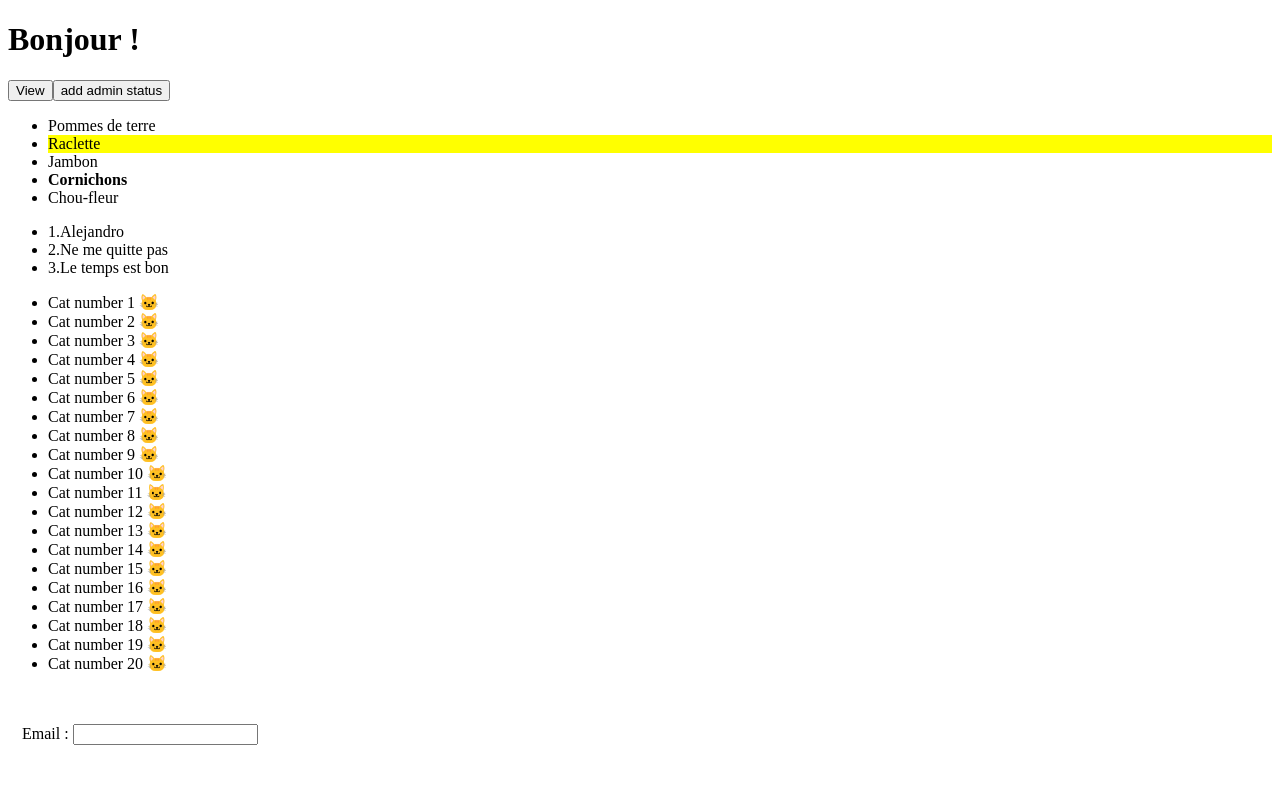
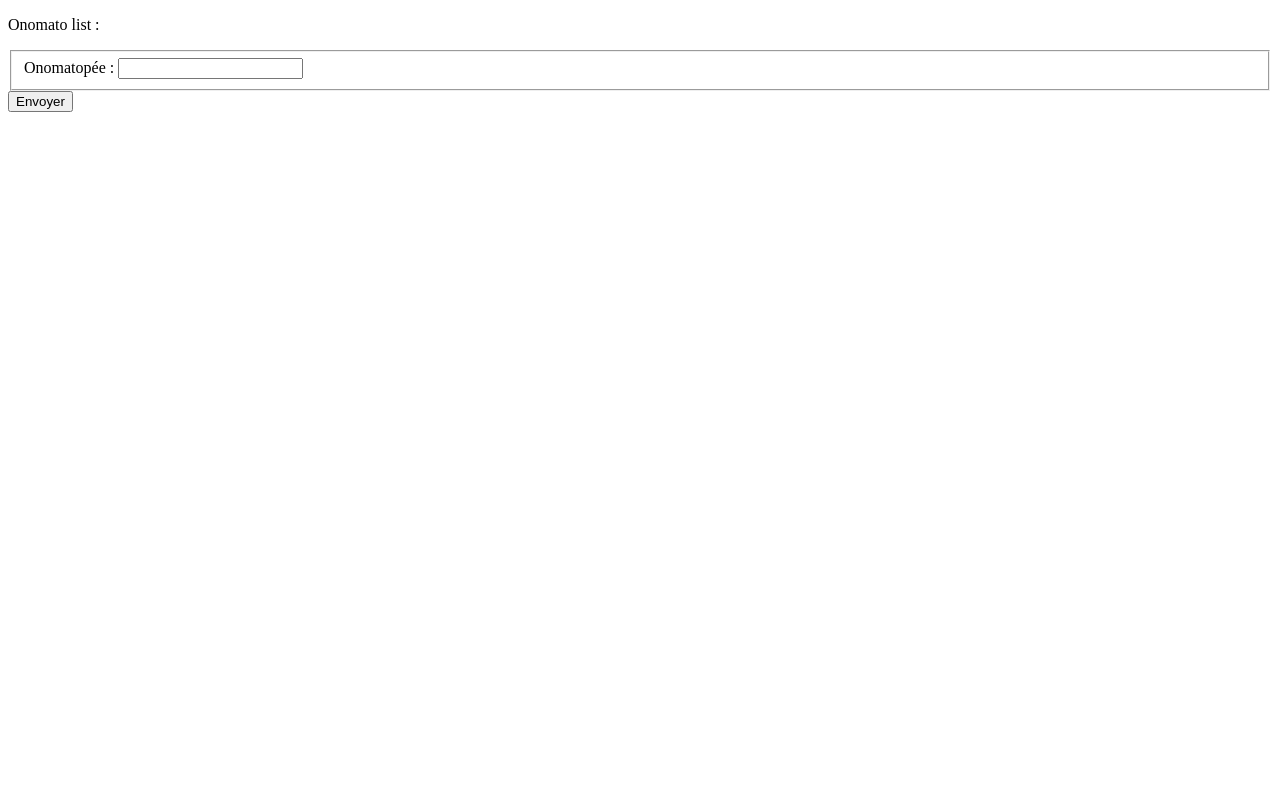
Before and after one commit to bfsylvain/blockAngularProject, an Angular app: page / in a window 1280 px wide. Shown: the top 789 px of the page. Built offline with nearby package versions, Linux system fonts and the light colour scheme.

Commit message:
exercise done

```diff
--- a/src/app/app.component.html
+++ b/src/app/app.component.html
@@ -1,25 +1,10 @@
 <main class="main">
-  <h1 [ngClass]="{'important': isAdmin}">Bonjour !</h1>
-  <button>View</button>
-  <button (click)="ToggleIsAdmin()">{{isAdmin ? 'remove admin status':'add admin status' }}</button>
-  @if(isAdmin){<button>Edit</button>}
-
-  <ul *ngIf="isGuestListDisplayed">
-    @if(IngredientNecessary){<li>Pommes de terre</li>}
-    <li [ngStyle]="{backgroundColor:isThisIngredientVital ? 'red' : 'yellow'}">Raclette</li>
-    <li>Jambon</li>
-    <li class="bold" [ngClass]="{ 'vital': isThisIngredientVital }">Cornichons</li>
-    <li>Chou-fleur</li>
+  <p>Onomato list :</p>
+  <ul>
+    <li *ngFor="let onomato of onOnomatopeiaList">{{ onomato }}</li>
   </ul>
-
-  <ul class="songList">
-    <li *ngFor="let song of playlist; let songNumber=index">{{songNumber + 1}}.{{song}}</li>
-  </ul>
-
-  <ul>
-    <li *ngFor="let _ of [].constructor(20); let catNumber=index"> Cat number {{ catNumber + 1 }} 🐱</li>
-  </ul>
-  <app-sign-up></app-sign-up>
-  <app-developer></app-developer>
+  <app-create-onomatopoeia-component
+    (sendOnomatopoeiaToParent)="onReceiveNewOnomatopeia($event)"
+  ></app-create-onomatopoeia-component>
 </main>
 <router-outlet></router-outlet>
--- a/src/app/app.component.ts
+++ b/src/app/app.component.ts
@@ -6,16 +6,11 @@ import { Component } from '@angular/core';
   styleUrls: ['./app.component.scss']
 })
 export class AppComponent {
-  title: string = 'Raclette party 🧀';
+  onOnomatopeiaList: string[]= [];
 
-  isThisIngredientVital: boolean = false
-  isGuestListDisplayed: boolean = true;
-  IngredientNecessary: boolean = true;
+  onReceiveNewOnomatopeia(event: string): void {
+    this.onOnomatopeiaList.push(event)
+    console.log(event)
+  }
 
-  ///////////////////// QUEST /////////////////////////
-  isAdmin: boolean = false;
-  playlist: string[] = ["Alejandro", "Ne me quitte pas", "Le temps est bon"];
-  ToggleIsAdmin() {
-    this.isAdmin = !this.isAdmin
-  }
 }
--- a/src/app/app.module.ts
+++ b/src/app/app.module.ts
@@ -9,6 +9,7 @@ import { UserProfileComponent } from './user-profile/user-profile.component';
 import { SignUpComponent } from './sign-up/sign-up.component';
 import { DeveloperComponent } from './developer/developer.component';
 import { SkillsComponent } from './skills/skills.component';
+import { CreateOnomatopoeiaComponentComponent } from './create-onomatopoeia-component/create-onomatopoeia-component.component';
 
 @NgModule({
   declarations: [
@@ -18,6 +19,7 @@ import { SkillsComponent } from './skills/skills.component';
     SignUpComponent,
     DeveloperComponent,
     SkillsComponent,
+    CreateOnomatopoeiaComponentComponent,
   ],
   imports: [
     BrowserModule,
--- /dev/null
+++ b/src/app/create-onomatopoeia-component/create-onomatopoeia-component.component.html
@@ -0,0 +1,7 @@
+<form #onomaForm = "ngForm" (ngSubmit)="createOnomatopeia()">
+    <fieldset>
+        <label for="word">Onomatopée : </label>
+        <input #onomato="ngModel" [(ngModel)]="newOnomatopoeia" type="text" name="word" id="word">
+    </fieldset>
+    <button type="submit">Envoyer</button>
+</form>
--- /dev/null
+++ b/src/app/create-onomatopoeia-component/create-onomatopoeia-component.component.ts
@@ -0,0 +1,18 @@
+import { Component, EventEmitter, Output } from '@angular/core';
+
+@Component({
+  selector: 'app-create-onomatopoeia-component',
+  templateUrl: './create-onomatopoeia-component.component.html',
+  styleUrl: './create-onomatopoeia-component.component.scss'
+})
+export class CreateOnomatopoeiaComponentComponent {
+
+  newOnomatopoeia: string = ""
+
+  @Output() sendOnomatopoeiaToParent: EventEmitter<string> = new EventEmitter();
+
+  createOnomatopeia(): void {
+    this.sendOnomatopoeiaToParent.emit(this.newOnomatopoeia)
+    this.newOnomatopoeia = ""
+  }
+}
```
Also changed, not shown: src/app/create-onomatopoeia-component/create-onomatopoeia-component.component.scss (added), 1 other file (tests, documents, lock files or other folders).
